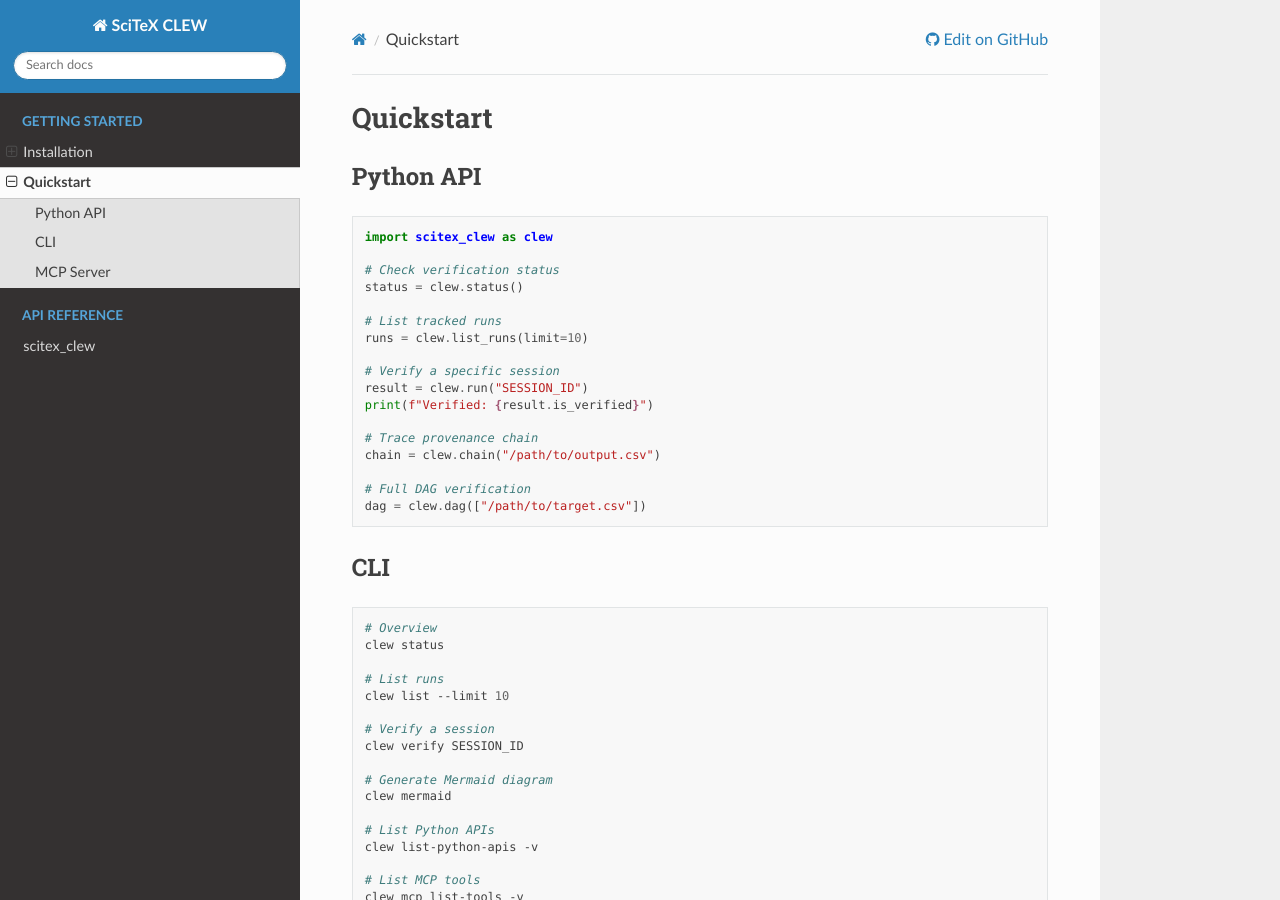
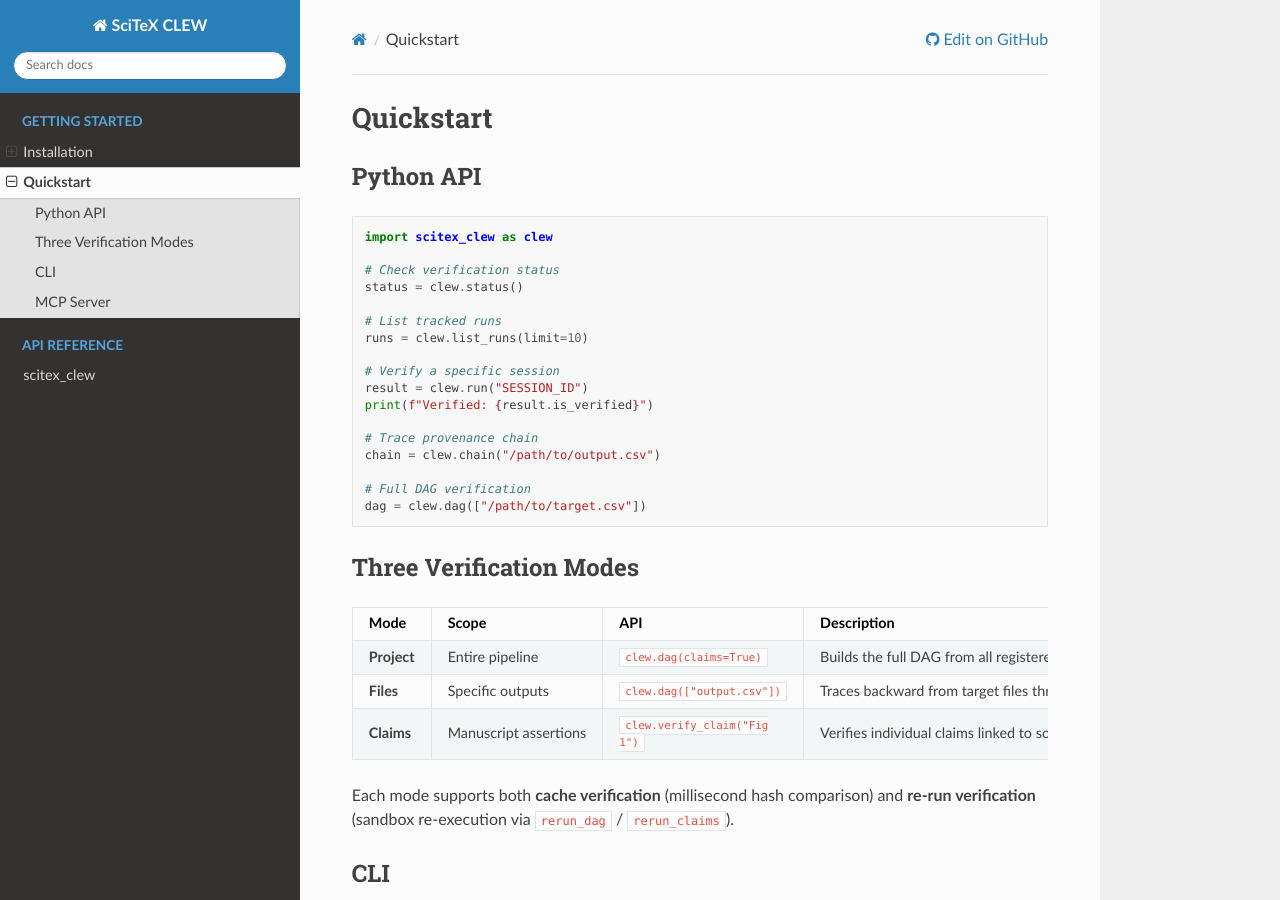
Before and after one commit to ywatanabe1989/scitex-clew, a Sphinx documentation site: the page built from docs/sphinx/quickstart.rst, in a window 1280 px wide and 900 px high. Built offline with Sphinx 7.4.7 and the Read the Docs theme 3.1.0, drawn with Linux system fonts in a browser that asks for light colours.

Commit message:
docs: add Three Verification Modes (project, files, claims) to README and RTD
Co-Authored-By: Claude Opus 4.6 <noreply@anthropic.com>

```diff
--- a/docs/sphinx/quickstart.rst
+++ b/docs/sphinx/quickstart.rst
@@ -23,6 +23,33 @@ Python API
 
    # Full DAG verification
    dag = clew.dag(["/path/to/target.csv"])
+
+Three Verification Modes
+------------------------
+
+.. list-table::
+   :header-rows: 1
+   :widths: 15 25 30 30
+
+   * - Mode
+     - Scope
+     - API
+     - Description
+   * - **Project**
+     - Entire pipeline
+     - ``clew.dag(claims=True)``
+     - Builds the full DAG from all registered claims and verifies every session. *"Is the whole project intact?"*
+   * - **Files**
+     - Specific outputs
+     - ``clew.dag(["output.csv"])``
+     - Traces backward from target files through their dependency chain. *"Can I trust this specific file?"*
+   * - **Claims**
+     - Manuscript assertions
+     - ``clew.verify_claim("Fig 1")``
+     - Verifies individual claims linked to source sessions. *"Is this figure still backed by the data?"*
+
+Each mode supports both **cache verification** (millisecond hash comparison) and
+**re-run verification** (sandbox re-execution via ``rerun_dag`` / ``rerun_claims``).
 
 CLI
 ---
```
Also changed, not shown: README.md (+10 -0 lines).
